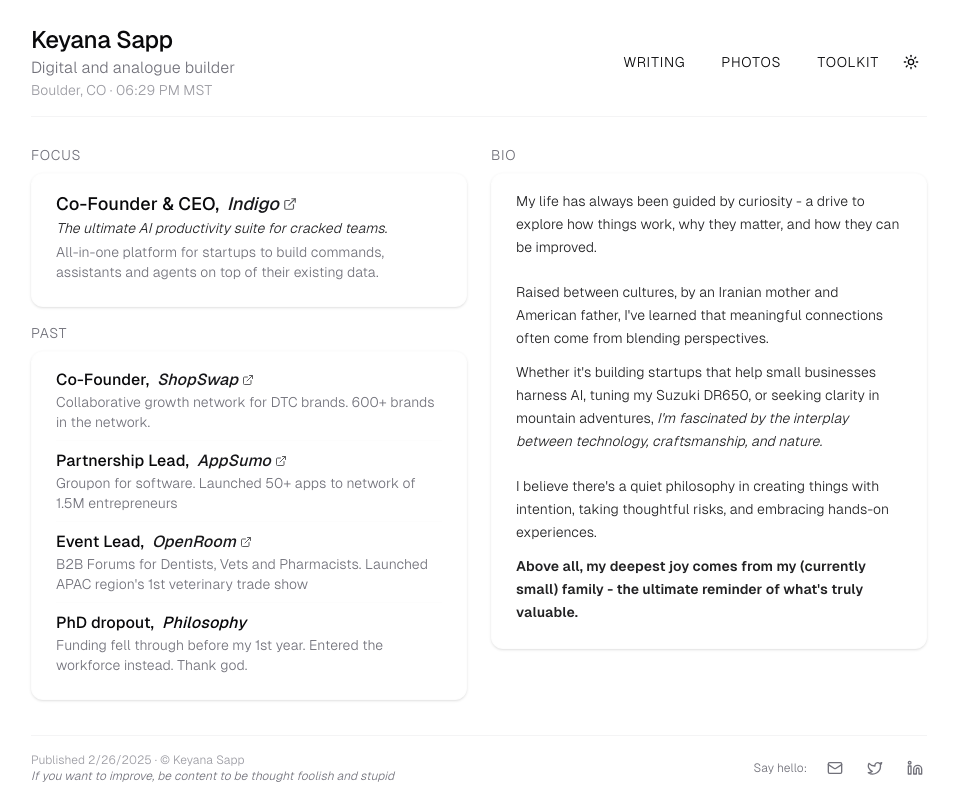
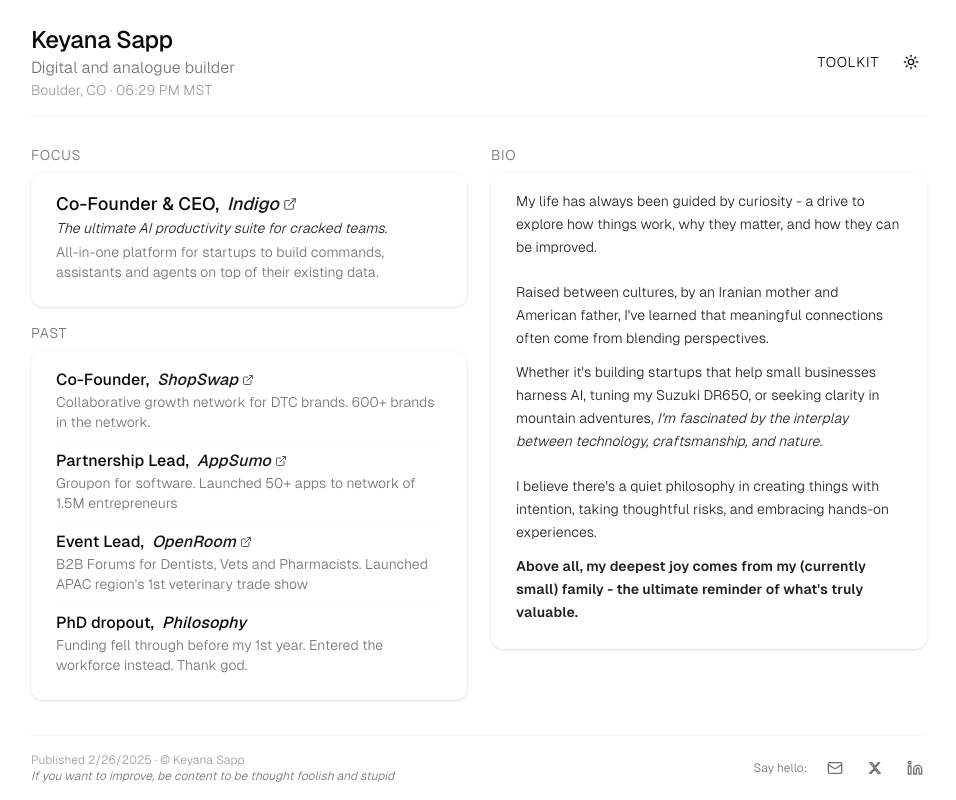
Before and after one commit to ksBrapZ/keyana-portfolio, a Next.js app: page / in a window 1280 px wide. Shown: the whole page, without its empty margins (161-1117 px from the left). Built offline with nearby package versions, Linux system fonts and the light colour scheme.

Commit message:
Corrected twitter icon and updated main nav to temporarily remove blog and gallery sections

```diff
--- a/components/Footer.tsx
+++ b/components/Footer.tsx
@@ -1,6 +1,7 @@
-import Link from 'next/link';
+  import Link from 'next/link';
 import { Separator } from "@/components/ui/separator";
-import { Mail, Twitter, Linkedin } from "lucide-react";
+import { Mail, Linkedin } from "lucide-react";
+import XLogo from './icons/XLogo';
 
 const Footer = () => {
   return (
@@ -32,7 +33,7 @@ const Footer = () => {
               className="text-muted-foreground hover:text-primary transition-colors p-1"
               aria-label="Twitter/X"
             >
-              <Twitter size={16} />
+              <XLogo size={16} />
             </Link>
 
             <Link
--- a/components/Header.tsx
+++ b/components/Header.tsx
@@ -40,6 +40,7 @@ const Header = () => {
           <div className="flex items-center mt-4 md:mt-0">
             <NavigationMenu>
               <NavigationMenuList>
+                {/* Temporarily hidden until blog is set up
                 <NavigationMenuItem>
                   <Link href="/writing" legacyBehavior passHref>
                     <NavigationMenuLink className="text-sm uppercase tracking-wider px-4 py-2 hover:text-primary transition-colors">
@@ -47,6 +48,9 @@ const Header = () => {
                     </NavigationMenuLink>
                   </Link>
                 </NavigationMenuItem>
+                */}
+
+                {/* Temporarily hidden until photo gallery is set up
                 <NavigationMenuItem>
                   <Link href="/photos" legacyBehavior passHref>
                     <NavigationMenuLink className="text-sm uppercase tracking-wider px-4 py-2 hover:text-primary transition-colors">
@@ -54,6 +58,8 @@ const Header = () => {
                     </NavigationMenuLink>
                   </Link>
                 </NavigationMenuItem>
+                */}
+
                 <NavigationMenuItem>
                   <Link href="/toolkit" legacyBehavior passHref>
                     <NavigationMenuLink className="text-sm uppercase tracking-wider px-4 py-2 hover:text-primary transition-colors">
--- /dev/null
+++ b/components/icons/XLogo.tsx
@@ -0,0 +1,33 @@
+import React from 'react';
+
+interface XLogoProps {
+  size?: number;
+  className?: string;
+  strokeWidth?: number;
+}
+
+export const XLogo: React.FC<XLogoProps> = ({
+  size = 24,
+  className = "",
+  strokeWidth = 2
+}) => {
+  return (
+    <svg
+      xmlns="http://www.w3.org/2000/svg"
+      width={size}
+      height={size}
+      viewBox="0 0 24 24"
+      fill="none"
+      stroke="currentColor"
+      strokeWidth={strokeWidth}
+      strokeLinecap="round"
+      strokeLinejoin="round"
+      className={`lucide lucide-x-logo ${className}`}
+    >
+      {/* Custom X logo (formerly Twitter) path - designed to match Lucide style */}
+      <path d="M4 4l7.2 8.5L4 20h2.1l5.7-6.5L16.5 20h3.5l-7.6-9L19 4h-2.1l-5.3 6l-4.1-6z" />
+    </svg>
+  );
+};
+
+export default XLogo;
```
